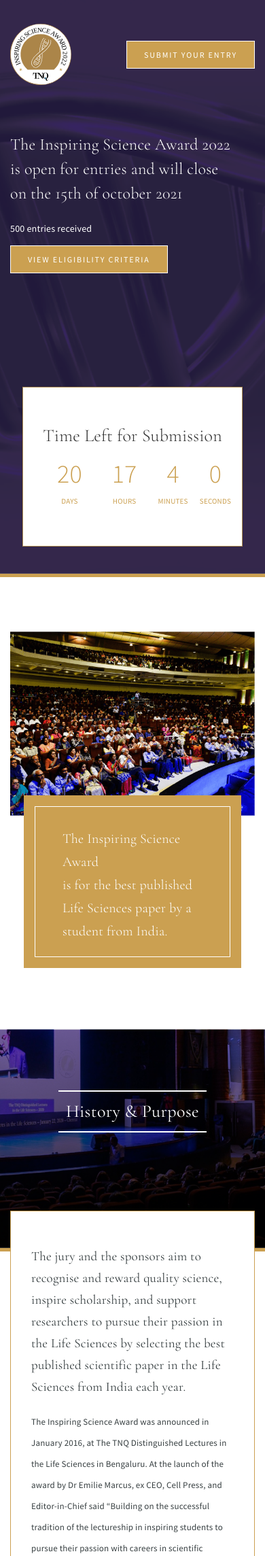
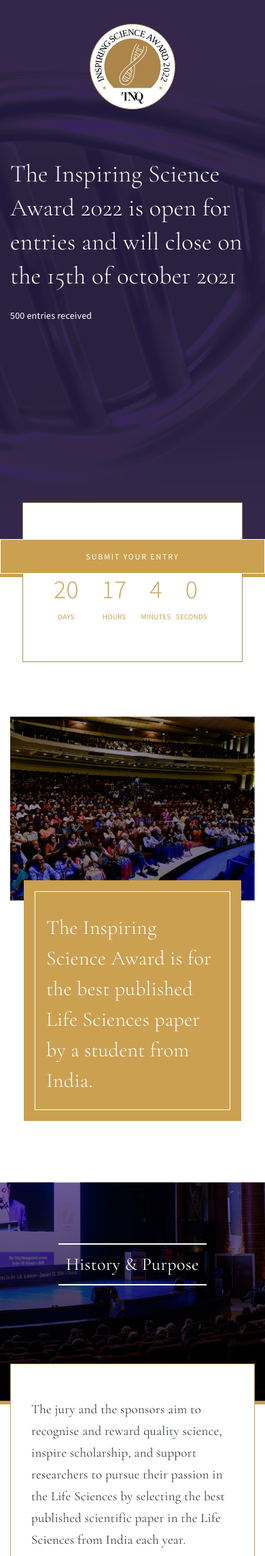
Before and after one commit to vivekfpc/tnq-isa, a PHP site: page / in a window 390 px wide. Shown: the top 2289 px of the page at 68% size. Run offline with PHP 8.4, Linux system fonts and the light colour scheme; some libraries are stand-ins or nearby versions.

Commit message:
final output

```diff
--- a/index.php
+++ b/index.php
@@ -9,6 +9,7 @@
 	<!-- Optional theme -->
 	<link rel="stylesheet" href="https://maxcdn.bootstrapcdn.com/bootstrap/3.3.7/css/bootstrap-theme.min.css" integrity="sha384-rHyoN1iRsVXV4nD0JutlnGaslCJuC7uwjduW9SVrLvRYooPp2bWYgmgJQIXwl/Sp" crossorigin="anonymous">
 	<link rel="preconnect" href="https://fonts.googleapis.com">
+	<script src="https://ajax.googleapis.com/ajax/libs/jquery/3.5.1/jquery.min.js"></script>
 	<link rel="preconnect" href="https://fonts.gstatic.com" crossorigin>
 	<link href="https://fonts.googleapis.com/css2?family=Cormorant+Garamond:wght@300;400&family=Source+Sans+Pro:wght@300;400;600&display=swap" rel="stylesheet">
 	<link rel="stylesheet" href="style/style.css">
@@ -18,20 +19,23 @@
 	<div class="top-banner">
 		<div class="container">
 			<div class="row top-header">
-				<div class="col-lg-6 col-md-6 col-sm-6 col-xs-4">
+				<div class="col-lg-6 col-md-6 col-sm-6 col-xs-12 text-animate">
 					<img src="images/logo.svg"  class="img-responsive"/>
 				</div>
-				<div class="col-lg-6 col-md-6 col-sm-6 col-xs-8">
+				<div class="col-lg-6 col-md-6 col-sm-6 hidden-xs text-animate">
+					<button>SUBMIT YOUR ENTRY</button>
+				</div>
+				<div class="hidden-lg hidden-md hidden-sm navbar-fixed-bottom">
 					<button>SUBMIT YOUR ENTRY</button>
 				</div>
 			</div>
-			<h1>The Inspiring Science Award 2022<br> is open for entries and will close<br> on the 15th of october 2021</h1>
-			<p>500 entries received</p>
-			<button>VIEW ELIGIBILITY CRITERIA</button>
+			<h1 class="text-animate">The Inspiring Science Award 2022<br class="hidden-xs"> is open for entries and will close<br class="hidden-xs"> on the 15th of october 2021</h1>
+			<p class="text-animate">500 entries received</p>
+			<button id="button" class="text-animate">VIEW ELIGIBILITY CRITERIA</button>
 		</div>
 	</div>
 	<hr>
-	<div class="container">
+	<div class="container text-animate">
 		<div class="timer">
 			<h4>Time Left for Submission</h4>
   				<div id="countdown">
@@ -53,12 +57,12 @@
 		<div class="container">
 			<div class="row">
 				<div class="col-lg-6 col-md-6 col-sm-6 col-xs-12 side">
-					<img src="images/scroll-1.png" class="img-responsive" />
+					<img src="images/scroll-1.png" class="img-responsive text-animate" />
 				</div>
-				<div class="col-lg-6 col-md-6 col-sm-6 col-xs-12 side">
+				<div class="col-lg-6 col-md-6 col-sm-6 col-xs-12 side text-animate">
 					<div class="right">
-						<div class="line">
-							<h2>The Inspiring Science Award<br> is for the best published<br> Life Sciences paper by a<br> student from India.</h2>
+						<div class="line text-animate">
+							<h2>The Inspiring Science Award<br class="hidden-xs"> is for the best published<br class="hidden-xs"> Life Sciences paper by a<br class="hidden-xs"> student from India.</h2>
 						</div>
 					</div>
 				</div>
@@ -67,84 +71,85 @@
 	</div>
 	<div class="history">
 		<div class="container">
-			<hr>
-			<h4>History & Purpose</h4>
-			<hr>
+			<hr class="text-animate">
+			<h4 class="text-animate">History & Purpose</h4>
+			<hr class="text-animate">
 		</div>
 	</div>
 	<hr>
 	<div class="container">
 		<div class="history-btm">
-			<h3>The jury and the sponsors aim to recognise and reward quality science, inspire scholarship, and support researchers to pursue their passion in the Life Sciences by selecting the best published scientific paper in the Life Sciences from India each year.</h3>
-			<p>The Inspiring Science Award was announced in January 2016, at The TNQ Distinguished Lectures in the Life Sciences in Bengaluru.  At the launch of the award by Dr Emilie Marcus, ex CEO, Cell Press, and Editor-in-Chief said “Building on the successful tradition of the lectureship in inspiring students to pursue their passion with careers in scientific research, we are creating The Inspiring Science Award in association with the lectures. <br><br>
+			<h3 class="text-animate">The jury and the sponsors aim to recognise and reward quality science, inspire scholarship, and support researchers to pursue their passion in the Life Sciences by selecting the best published scientific paper in the Life Sciences from India each year.</h3>
+			<p class="text-animate">The Inspiring Science Award was announced in January 2016, at The TNQ Distinguished Lectures in the Life Sciences in Bengaluru.  At the launch of the award by Dr Emilie Marcus, ex CEO, Cell Press, and Editor-in-Chief said “Building on the successful tradition of the lectureship in inspiring students to pursue their passion with careers in scientific research, we are creating The Inspiring Science Award in association with the lectures. <br><br>
 
 			The idea for this award was brought forth to us by Professor Anuranjan Anand of JNCASR and we would like to express our thanks and appreciation to him for helping extend the impact of the lecture series in promoting young Indian scientists."
 			</p>
 			<div class="row">
 				<div class="col-lg-4 col-md-4 col-sm-4 col-xs-4 history-mobile">
-					<h2>5</h2>
-					<h6>Winners of the<br> Inspiring Science award</h6>
+					<h2 class="text-animate">5</h2>
+					<h6 class="text-animate">Winners of the<br class="hidden-xs"> Inspiring Science award</h6>
 				</div>
 				<div class="col-lg-4 col-md-4 col-sm-4 col-xs-4 history-mobile">
-					<h2>2500</h2>
-					<h6>Entries Since 2017</h6>
+					<h2 class="text-animate">2500</h2>
+					<h6 class="text-animate">Entries Since 2017</h6>
 				</div>
 				<div class="col-lg-4 col-md-4 col-sm-4 col-xs-4 history-mobile">
-					<h2>200</h2>
-					<h6>Research institutions<br> represented</h6>
+					<h2 class="text-animate">200</h2>
+					<h6 class="text-animate">Research institutions<br class="hidden-xs"> represented</h6>
 				</div>
 			</div>
-			<button>VIEW ELIGIBILITY CRITERIA</button>
+			<button id="button-1" class="text-animate">VIEW ELIGIBILITY CRITERIA</button>
 		</div>
 	</div>
 	<div class="prize">
 		<div class="container">
-			<hr>
-			<h4>Prize</h4>
-			<hr>
-			<p>Eight papers are shortlisted by the jury for the top pick. All finalists receive a Mac laptop and<br class="hidden-xs"> a citation. The winner receives the ISA medal, a citation, and a travel fellowship to a<br class="hidden-xs"> conference of their choosing anywhere in the world. During the pandemic, and while travel<br class="hidden-xs"> is restricted, the winner receives a cash award of INR 2,00,000.</p>
+			<hr class="text-animate">
+			<h4 class="text-animate">Prize</h4>
+			<hr class="text-animate">
+			<p class="text-animate">Eight papers are shortlisted by the jury for the top pick. All finalists receive a Mac laptop and<br class="hidden-xs"> a citation. The winner receives the ISA medal, a citation, and a travel fellowship to a<br class="hidden-xs"> conference of their choosing anywhere in the world. During the pandemic, and while travel<br class="hidden-xs"> is restricted, the winner receives a cash award of INR 2,00,000.</p>
 		</div>
 	</div>
-	<div class="eligibility">
+	<div class="eligibility" id="myDiv">
 		<div class="container">
-			<hr>
-			<h4>Eligibility for 2022</h4>
-			<hr>
+			<hr class="text-animate">
+			<h4 class="text-animate">Eligibility for 2022</h4>
+			<hr class="text-animate">
 			<div class="row list-mobile">
 				<div class="col-lg-6 col-md-6 col-sm-6 col-xs-12">
 					<ul>
-						<li>The research paper must have been published online for the first time between 1st November 2019 and 30th September 2020.</li>
-						<li>The paper should have already been accepted and published online in a journal either as an accepted manuscript publication or a corrected proof publication.</li>
-						<li>Only full length research papers are eligible. Other article types such as Editorial, Review, etc. are not eligible.</li>
-						<li>The scientist must have been affiliated to a research institution or university based in India, where the research must have been conducted.</li>
+						<li class="text-animate">The research paper must have been published online for the first time between 1st November 2019 and 30th September 2020.</li>
+						<li class="text-animate">The paper should have already been accepted and published online in a journal either as an accepted manuscript publication or a corrected proof publication.</li>
+						<li class="text-animate">Only full length research papers are eligible. Other article types such as Editorial, Review, etc. are not eligible.</li>
+						<li class="text-animate">The scientist must have been affiliated to a research institution or university based in India, where the research must have been conducted.</li>
 					</ul>
 				</div>
 				<div class="col-lg-6 col-md-6 col-sm-6 col-xs-12">
 					<ul>
-						<li>Papers with co-authors (Indian or international) are also eligible for consideration. However, the Award will be given only to the submitting author.</li>
-						<li>In cases where the paper has multiple authors, all other co-authors are required to submit a no-objection declaration to isa@tnq.co.in before the 30th of October 2020.</li>
-						<li>The paper must be uploaded as an attachment with your entry, supported by a proof of publication link. We do not accept entries as links to sites that are behind paywalls or firewalls.</li>
+						<li class="text-animate">Papers with co-authors (Indian or international) are also eligible for consideration. However, the Award will be given only to the submitting author.</li>
+						<li class="text-animate">In cases where the paper has multiple authors, all other co-authors are required to submit a no-objection declaration to isa@tnq.co.in before the 30th of October 2020.</li>
+						<li class="text-animate">The paper must be uploaded as an attachment with your entry, supported by a proof of publication link. We do not accept entries as links to sites that are behind paywalls or firewalls.</li>
 					</ul>
 				</div>
 			</div>
-			<button>SUBMIT YOUR ENTRY</button>
+			<button class="text-animate">SUBMIT YOUR ENTRY</button>
 		</div>
 	</div>
 	<div class="winners">
 		<div class="container">
-			<hr>
-			<h4>Past winners of the <br>Inspiring Science Award</h4>
-			<hr class="winner-hr">
+			<hr class="text-animate">
+			<h4 class="text-animate">Past winners of the <br>Inspiring Science Award</h4>
+			<hr class="winner-hr text-animate">
 			<div class="row">
-				<div class="col-lg-4 col-md-4 col-sm-4 col-xs-12 winner-person"><img src="images/winner.png" class="img-responsive" /></div>
-				<div class="col-lg-4 col-md-4 col-sm-4 col-xs-12 winner-person"><img src="images/winner.png" class="img-responsive" /></div>
-				<div class="col-lg-4 col-md-4 col-sm-4 col-xs-12 winner-person"><img src="images/winner.png" class="img-responsive" /></div>
+				<div class="col-lg-4 col-md-4 col-sm-4 col-xs-12 winner-person text-animate"><img src="images/winner-1.png" class="img-responsive" /></div>
+				<div class="col-lg-4 col-md-4 col-sm-4 col-xs-12 winner-person text-animate"><img src="images/winner-2.png" class="img-responsive" /></div>
+				<div class="col-lg-4 col-md-4 col-sm-4 col-xs-12 winner-person text-animate"><img src="images/winner-3.png" class="img-responsive" /></div>
 
 				<div class="col-lg-2 col-md-2 col-sm-2"></div>
-				<div class="col-lg-4 col-md-4 col-sm-4 col-xs-12 winner-person"><img src="images/winner.png" class="img-responsive" /></div>
-				<div class="col-lg-4 col-md-4 col-sm-4 col-xs-12 winner-person"><img src="images/winner.png" class="img-responsive" /></div>
+				<div class="col-lg-4 col-md-4 col-sm-4 col-xs-12 winner-person-2 text-animate"><img src="images/winner-4.png" class="img-responsive" /></div>
+				<div class="col-lg-4 col-md-4 col-sm-4 col-xs-12 text-animate"><img src="images/winner-5.png" class="img-responsive" /></div>
 				<div class="col-lg-2 col-md-2 col-sm-2"></div>
 			</div>
+			<h3 class="text-animate">"If you have questions, or are having trouble submitting your paper, please write to us: <a href="mailto:isa@tnq.co.in?subject=Enquiry">isa@tnq.co.in</a>"</h3>
 		</div>
 		<hr class="footer-line">
 		<div class="footer">
@@ -153,14 +158,14 @@
 			<div class="row">
 				<div class="col-lg-6 col-md-6 col-sm-6 col-xs-8 left">
 					<ul>
-						<li><img src="images/footer-logo.png" class="img-responsive" /><h5>The Inspiring Science Award is <br class="hidden-xs">Sponsored by TNQ Technologies</h5></li>
+						<li><img src="images/footer-logo.png" class="img-responsive text-animate-1" /><h5 class="text-animate-1">The Inspiring Science Award is <br class="hidden-xs">Sponsored by TNQ Technologies</h5></li>
 					</ul>
 				</div>
 				<div class="col-lg-6 col-md-6 col-sm-6 col-xs-4 social-link">
 					<ul>
-						<li><img src="images/fb.svg" class="img-responsive" /></li>
-						<li><img src="images/twit.svg" class="img-responsive" /></li>
-						<li><img src="images/ln.svg" class="img-responsive" /></li>
+						<li><img src="images/fb.svg" class="img-responsive text-animate-1" /></li>
+						<li><img src="images/twit.svg" class="img-responsive text-animate-1" /></li>
+						<li><img src="images/ln.svg" class="img-responsive text-animate-1" /></li>
 					</ul>
 				</div>
 			</div>
@@ -168,7 +173,83 @@
 	</div>
 	</div>
 
+<script src="https://cdnjs.cloudflare.com/ajax/libs/gsap/3.5.1/gsap.min.js"></script>
+<script src="https://cdnjs.cloudflare.com/ajax/libs/gsap/3.5.1/ScrollTrigger.min.js"></script>
+<script src="https://cdnjs.cloudflare.com/ajax/libs/gsap/latest/TweenMax.min.js"></script>
+<script>
 
+( function() {
+
+  // wait until all required libraries are available
+  let chck_if_gsap_loaded = setInterval( function() {
+
+    if( window.gsap && window.ScrollTrigger ) {
+
+      // register scrolTrigger
+      gsap.registerPlugin( ScrollTrigger );
+
+      // ... do your thing
+      my_stuff();
+
+      // clear interval
+      clearInterval( chck_if_gsap_loaded );
+
+    }
+
+  }, 500 );
+
+  function my_stuff() {
+
+
+
+
+	  ScrollTrigger.batch(".text-animate", {
+        onEnter: batch => {
+            gsap.from(batch, {
+                duration: 1,
+                y: 40,
+                scale: 1,
+                autoAlpha: 0,
+                ease: "Power2.easeOut",
+                stagger: 0.2,
+                visibility: "visible",
+            })
+        },
+        toggleActions: "play none none none",
+        once: true,
+        start: 'top 80%',
+        end: 'top 40%',
+        markers: false,
+
+
+    });
+	  ScrollTrigger.batch(".text-animate-1", {
+        onEnter: batch => {
+            gsap.from(batch, {
+                duration: 1,
+                y: 40,
+                scale: 1,
+                autoAlpha: 0,
+                ease: "Power2.easeOut",
+                stagger: 0.2,
+                visibility: "visible",
+            })
+        },
+        toggleActions: "play none none none",
+        once: true,
+        start: 'top 100%',
+        end: 'top 40%',
+        markers: false,
+
+
+    });
+
+
+	  //End of My Stuff - Place code above here.
+  }
+
+} )();
+</script>
 <script id="rendered-js" >
 (function () {
   const second = 1000,
@@ -205,6 +286,13 @@
 })();
 //# sourceURL=pen.js
     </script>
+    <script>
+    	$("#button, #button-1").click(function() {
+    $('html, body').animate({
+        scrollTop: $("#myDiv").offset().top
+    }, 2000);
+});
+    </script>
 
 
 </body>
--- a/style/responsive-style.css
+++ b/style/responsive-style.css
@@ -430,14 +454,17 @@ p {
 }
 @media screen and (max-width: 425px){
 	.top-header img {
-    width: 90%;
+    width: 35%;
+    display: block;
+    margin-left: auto;
+    margin-right: auto;
 }
 h1 {
     font-family: 'Cormorant Garamond', serif;
-    font-size: 24px;
+    font-size: 36px;
     font-style: normal;
     font-weight: 300;
-    line-height: 36px;
+    line-height: 50px;
     letter-spacing: 0.20000000298023224px;
     text-align: left;
     color: #ffffff;
@@ -466,7 +493,7 @@ h1 {
     letter-spacing: 0.20000000298023224px;
     text-align: center;
     list-style-type: none;
-    padding: 10px 20px;
+    padding: 10px 15px;
     color: #CBA051;
 }
 .timer {
@@ -478,7 +505,7 @@ h1 {
     margin-left: auto;
     margin-right: auto;
     padding: 40px 0px;
-    margin-top: -280px;
+    margin-top: -110px;
 }
 #countdown {
     text-align: center;
@@ -495,14 +522,14 @@ h1 {
 }
 .right .line {
     border: 1px solid #FFFFFF;
-    padding: 10px 40px 10px 40px;
+    padding: 10px 20px 10px 16px;
 }
 .right .line h2 {
     font-family: 'Cormorant Garamond', serif;
-    font-size: 20px;
+    font-size: 30px;
     font-style: normal;
     font-weight: 300;
-    line-height: 34px;
+    line-height: 45px;
     letter-spacing: 0.20000000298023224px;
     text-align: left;
     color: #ffffff;
@@ -607,6 +634,18 @@ h1 {
 .social-link img{
 	width: 100%;
 }
+.winner-person-2{
+	margin-bottom: 60px;
+}
+.top-header button {
+    width: 100%;
+    padding: 15px;
+}
+.footer {
+    padding-top: 29px;
+    padding-bottom: 60px;
+}
+
 }
 @media screen and (max-width: 375px){
 	.timer {
--- a/style/style.css
+++ b/style/style.css
@@ -392,3 +392,26 @@ color: #FFFFFF;
 .winner-hr{
 	margin-bottom: 80px;
 }
+.winners h3{
+	font-family: 'Cormorant Garamond', serif;
+font-size: 24px;
+font-style: normal;
+font-weight: 300;
+line-height: 29px;
+letter-spacing: 0em;
+text-align: center;
+color: #FFFFFF;
+margin-top: 44px;
+margin-bottom: 22px;
+}
+a, a:hover, a:active, a:visited, a:focus{
+	color: #FFFFFF;
+}
+.text-animate{
+		visibility: hidden;
+
+}
+.text-animate-1{
+		visibility: hidden;
+
+}
```
Also changed, not shown: other parts of style/responsive-style.css (+25 -1 lines), images/scroll-1.png, images/winner-1.png (added), images/winner-2.png (added), images/winner-3.png (added), images/winner-4.png (added), images/winner-5.png (added), images/winner.png (deleted).
